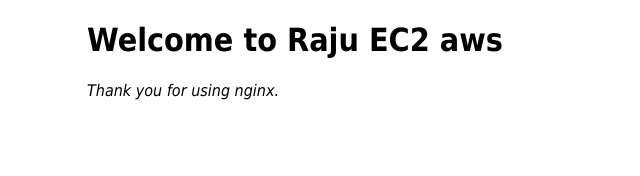
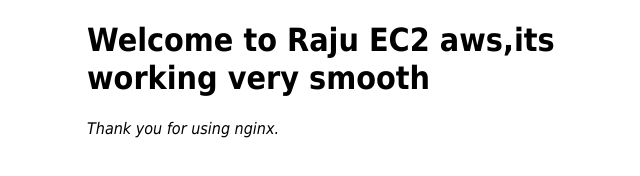
Before and after one commit to rajuahirwar0886/sa, a plain HTML site: page index.html in a window 1280 px wide. Shown: the whole page, without its empty margins (273-913 px from the left). Drawn offline with Linux system fonts and the light colour scheme.

Commit message:
commit 4

```diff
--- a/index.html
+++ b/index.html
@@ -9,7 +9,7 @@ font-family: Tahoma, Verdana, Arial, sans-serif; }
 </style>
 </head>
 <body>
-<h1>Welcome to Raju EC2 aws</h1>
+<h1>Welcome to Raju EC2 aws,its working very smooth</h1>
 
 <p><em>Thank you for using nginx.</em></p>
 </body>
```
